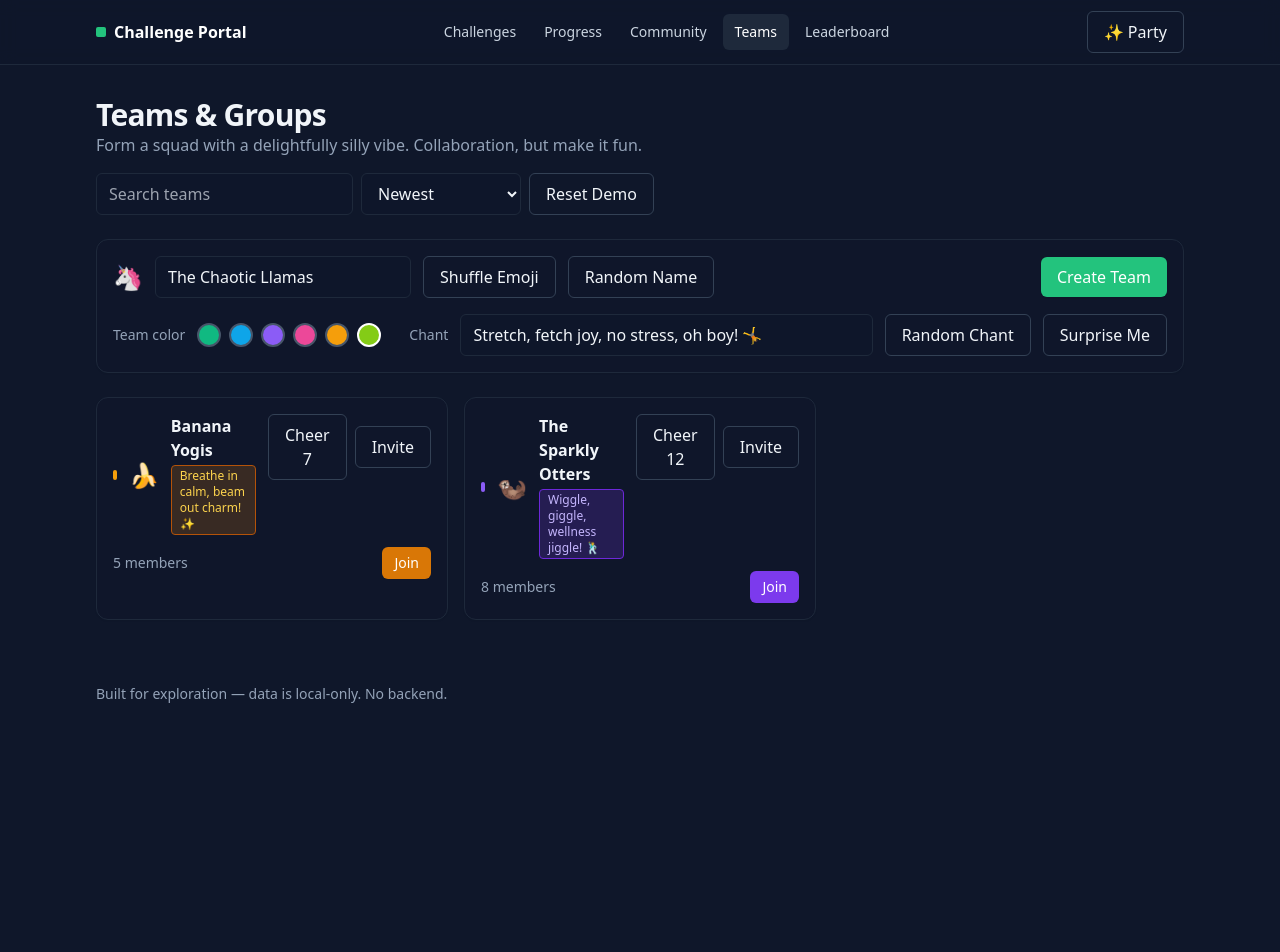
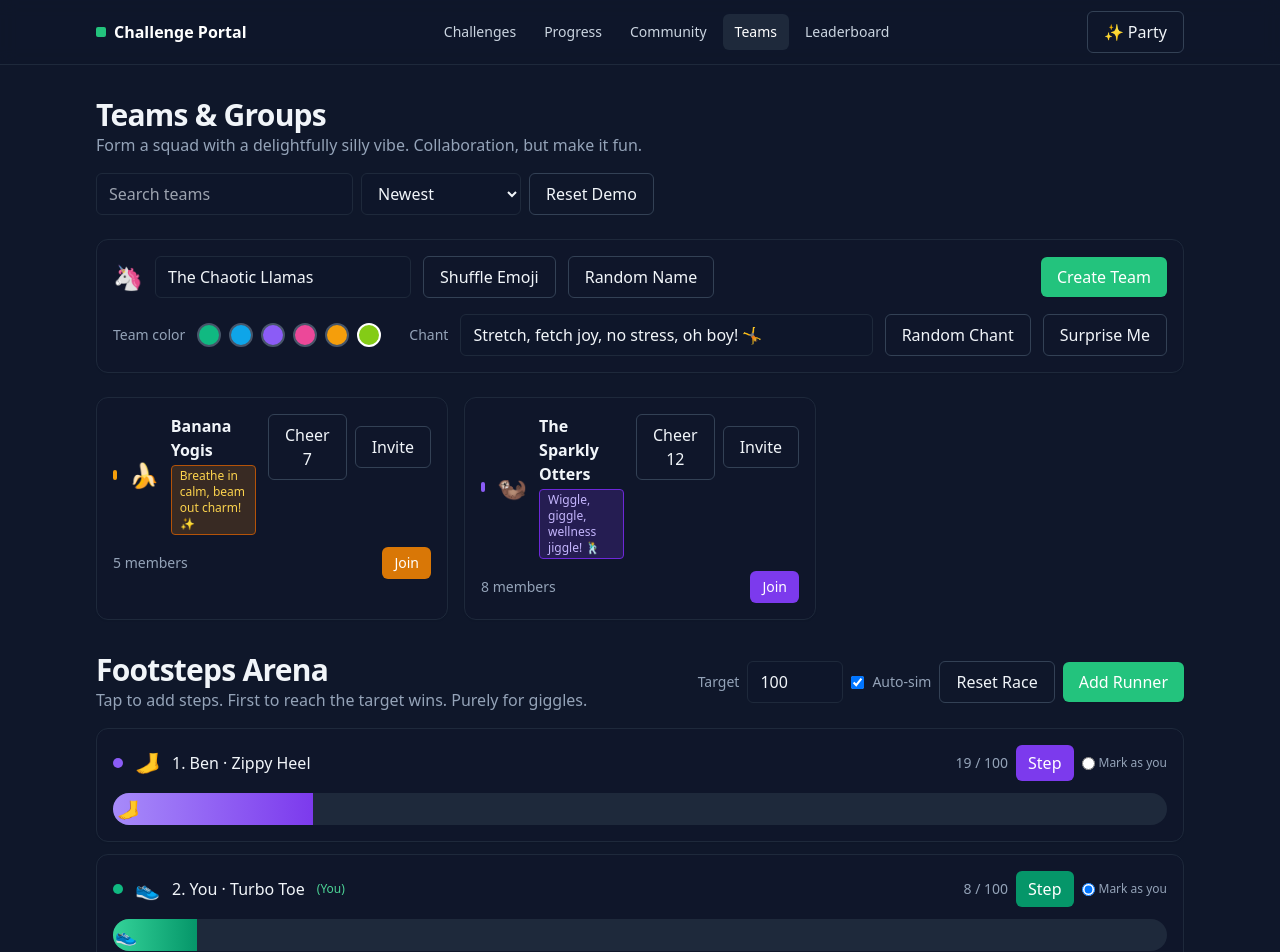
Before and after one commit to Bereket12-G/Tenaye, a React (Vite) app in the folder challenge-portal/: page /teams in a window 1280 px wide. Shown: the top 952 px of the page. Before the commit the page ends 800 px from the top, so only its background shows below. Built offline with nearby package versions, Linux system fonts and the light colour scheme.

Commit message:
Add TeamStepsArena component with interactive step race game
Co-authored-by: bg726685 <bg726685@gmail.com>

```diff
--- /dev/null
+++ b/challenge-portal/src/components/TeamStepsArena.tsx
@@ -0,0 +1,208 @@
+import { useEffect, useMemo, useRef, useState } from 'react'
+
+type Runner = {
+  id: string
+  name: string
+  emoji: string
+  color: string
+  steps: number
+}
+
+type RaceState = {
+  target: number
+  autoSim: boolean
+  youId: string | null
+  runners: Runner[]
+  winnerId: string | null
+}
+
+const STORAGE_KEY = 'team-steps-arena-v1'
+const EMOJIS = ['👟','🦶','🥾','🩴','🧦','🚀']
+const COLORS = ['emerald','sky','violet','pink','amber','lime']
+
+function pick<T>(arr: T[]): T { return arr[Math.floor(Math.random() * arr.length)] }
+function randomName() { return pick(['Zoomy','Wiggle','Bouncy','Sunny','Sassy','Zippy','Giddy','Snappy']) + ' ' + pick(['Feet','Sneaker','Sock','Heel','Toe','Stride','Shuffle']) }
+function colorToClasses(color: string) {
+  const map: Record<string, { dot: string; bar: string; btn: string }> = {
+    emerald: { dot: 'bg-emerald-500', bar: 'from-emerald-400 to-emerald-600', btn: 'bg-emerald-600 hover:bg-emerald-700' },
+    sky:     { dot: 'bg-sky-500',     bar: 'from-sky-400 to-sky-600',         btn: 'bg-sky-600 hover:bg-sky-700' },
+    violet:  { dot: 'bg-violet-500',  bar: 'from-violet-400 to-violet-600',   btn: 'bg-violet-600 hover:bg-violet-700' },
+    pink:    { dot: 'bg-pink-500',    bar: 'from-pink-400 to-pink-600',       btn: 'bg-pink-600 hover:bg-pink-700' },
+    amber:   { dot: 'bg-amber-500',   bar: 'from-amber-400 to-amber-600',     btn: 'bg-amber-600 hover:bg-amber-700' },
+    lime:    { dot: 'bg-lime-500',    bar: 'from-lime-400 to-lime-600',       btn: 'bg-lime-600 hover:bg-lime-700' },
+  }
+  return map[color] ?? map.emerald
+}
+
+function useAudio() {
+  const ctxRef = useRef<AudioContext | null>(null)
+  function ensureCtx() {
+    if (!ctxRef.current) ctxRef.current = new (window.AudioContext || (window as any).webkitAudioContext)()
+    return ctxRef.current!
+  }
+  function blip(freq = 660, durationMs = 80) {
+    try {
+      const ctx = ensureCtx()
+      const o = ctx.createOscillator()
+      const g = ctx.createGain()
+      o.type = 'square'
+      o.frequency.value = freq
+      g.gain.value = 0.001
+      o.connect(g); g.connect(ctx.destination)
+      o.start()
+      g.gain.exponentialRampToValueAtTime(0.00001, ctx.currentTime + durationMs / 1000)
+      o.stop(ctx.currentTime + durationMs / 1000)
+    } catch {}
+  }
+  function fanfare() {
+    try {
+      const ctx = ensureCtx()
+      const now = ctx.currentTime
+      const freqs = [523.25, 659.25, 783.99, 1046.5] // C5 E5 G5 C6
+      freqs.forEach((f, i) => {
+        const o = ctx.createOscillator()
+        const g = ctx.createGain()
+        o.type = 'triangle'
+        o.frequency.value = f
+        g.gain.value = 0.001
+        o.connect(g); g.connect(ctx.destination)
+        const start = now + i * 0.12
+        const stop = start + 0.25
+        o.start(start)
+        g.gain.setValueAtTime(0.001, start)
+        g.gain.exponentialRampToValueAtTime(0.00001, stop)
+        o.stop(stop)
+      })
+    } catch {}
+  }
+  return { blip, fanfare }
+}
+
+export default function TeamStepsArena() {
+  const { blip, fanfare } = useAudio()
+  const [state, setState] = useState<RaceState>(() => {
+    try {
+      const raw = localStorage.getItem(STORAGE_KEY)
+      if (raw) return JSON.parse(raw)
+    } catch {}
+    const runners: Runner[] = [
+      { id: crypto.randomUUID(), name: 'You · Turbo Toe', emoji: '👟', color: 'emerald', steps: 0 },
+      { id: crypto.randomUUID(), name: 'Ava · Sunny Sock', emoji: '🧦', color: 'sky', steps: 0 },
+      { id: crypto.randomUUID(), name: 'Ben · Zippy Heel', emoji: '🦶', color: 'violet', steps: 0 },
+    ]
+    return { target: 100, autoSim: true, youId: runners[0].id, runners, winnerId: null }
+  })
+
+  // persist
+  useEffect(() => {
+    try { localStorage.setItem(STORAGE_KEY, JSON.stringify(state)) } catch {}
+  }, [state])
+
+  // auto simulate
+  useEffect(() => {
+    if (!state.autoSim || state.winnerId) return
+    const id = setInterval(() => {
+      setState((prev) => {
+        if (prev.winnerId) return prev
+        const updated = prev.runners.map((r) => ({
+          ...r,
+          steps: r.steps + (Math.random() < 0.35 ? Math.floor(1 + Math.random()*4) : 0),
+        }))
+        const winner = updated.find((r) => r.steps >= prev.target)
+        if (winner && !prev.winnerId) {
+          setTimeout(() => fanfare(), 0)
+        }
+        return { ...prev, runners: updated, winnerId: winner ? winner.id : null }
+      })
+    }, 700)
+    return () => clearInterval(id)
+  }, [state.autoSim, state.winnerId, state.target, fanfare])
+
+  const winner = useMemo(() => state.runners.find(r => r.id === state.winnerId) || null, [state])
+
+  function step(id: string) {
+    setState((prev) => {
+      if (prev.winnerId) return prev
+      const updated = prev.runners.map((r) => r.id === id ? { ...r, steps: r.steps + 1 } : r)
+      const win = updated.find((r) => r.steps >= prev.target)
+      if (win && !prev.winnerId) setTimeout(() => fanfare(), 0)
+      return { ...prev, runners: updated, winnerId: win ? win.id : null }
+    })
+    blip()
+  }
+
+  function addRunner(name?: string, emoji?: string) {
+    const r: Runner = { id: crypto.randomUUID(), name: name || randomName(), emoji: emoji || pick(EMOJIS), color: pick(COLORS), steps: 0 }
+    setState((prev) => ({ ...prev, runners: [...prev.runners, r] }))
+  }
+
+  function resetRace() {
+    setState((prev) => ({ ...prev, winnerId: null, runners: prev.runners.map(r => ({ ...r, steps: 0 })) }))
+  }
+
+  const sorted = useMemo(() => state.runners.slice().sort((a,b) => b.steps - a.steps), [state.runners])
+
+  return (
+    <section className="grid gap-4">
+      <header className="flex items-center justify-between gap-4 flex-wrap">
+        <div>
+          <h3 className="h2">Footsteps Arena</h3>
+          <p className="p-muted">Tap to add steps. First to reach the target wins. Purely for giggles.</p>
+        </div>
+        <div className="flex items-center gap-2">
+          <label className="text-sm p-muted">Target</label>
+          <input type="number" min={10} max={10000} step={10} value={state.target}
+                 onChange={(e)=>setState(s=>({ ...s, target: Math.max(10, Math.min(10000, Number(e.target.value)||0)) }))}
+                 className="w-24 rounded-md bg-slate-900/50 border border-slate-800 px-3 py-2" />
+          <label className="flex items-center gap-2 text-sm p-muted">
+            <input type="checkbox" checked={state.autoSim} onChange={(e)=>setState(s=>({ ...s, autoSim: e.target.checked }))} /> Auto-sim
+          </label>
+          <button className="btn-outline" onClick={resetRace}>Reset Race</button>
+          <button className="btn" onClick={()=>addRunner()}>Add Runner</button>
+        </div>
+      </header>
+
+      {winner && (
+        <div className="card border-2 border-brand-500">
+          <div className="font-semibold">Winner: {winner.emoji} {winner.name}</div>
+          <div className="text-sm p-muted">Victory laps unlocked! Congrats on those turbo toes.</div>
+        </div>
+      )}
+
+      <div className="grid gap-3">
+        {sorted.map((r, idx) => {
+          const theme = colorToClasses(r.color)
+          const pct = Math.min(100, Math.round((r.steps / state.target) * 100))
+          const isYou = r.id === state.youId
+          return (
+            <div key={r.id} className="card">
+              <div className="flex items-center justify-between">
+                <div className="flex items-center gap-3">
+                  <div className={`h-2.5 w-2.5 rounded-full ${theme.dot}`} />
+                  <div className="text-xl" title="Runner">{r.emoji}</div>
+                  <div className="font-medium">{idx+1}. {r.name}</div>
+                  {isYou && <span className="text-xs text-brand-400">(You)</span>}
+                </div>
+                <div className="flex items-center gap-2">
+                  <span className="text-sm p-muted">{r.steps} / {state.target}</span>
+                  <button className={`px-3 py-1.5 rounded-md text-white ${theme.btn}`} onClick={()=>step(r.id)} disabled={!!state.winnerId}>Step</button>
+                  <label className="text-xs p-muted flex items-center gap-1">
+                    <input type="radio" checked={isYou} onChange={()=>setState(s=>({ ...s, youId: r.id }))} /> Mark as you
+                  </label>
+                </div>
+              </div>
+              <div className="mt-3">
+                <div className="relative h-8 rounded-full bg-slate-800 overflow-hidden">
+                  <div className={`absolute inset-y-0 left-0 bg-gradient-to-r ${theme.bar}`} style={{ width: pct + '%' }} />
+                  <div className="absolute inset-y-0 left-0 flex items-center" style={{ transform: `translateX(${pct}%)` }}>
+                    <span className="-translate-x-1/2 text-lg animate-pop" title="Foot">{r.emoji}</span>
+                  </div>
+                </div>
+              </div>
+            </div>
+          )
+        })}
+      </div>
+    </section>
+  )
+}
--- a/challenge-portal/src/pages/Teams.tsx
+++ b/challenge-portal/src/pages/Teams.tsx
@@ -1,5 +1,11 @@
 import TeamStudio from '../components/TeamStudio'
+import TeamStepsArena from '../components/TeamStepsArena'
 
 export default function TeamsPage() {
-  return <TeamStudio />
+  return (
+    <div className="grid gap-8">
+      <TeamStudio />
+      <TeamStepsArena />
+    </div>
+  )
 }
```
